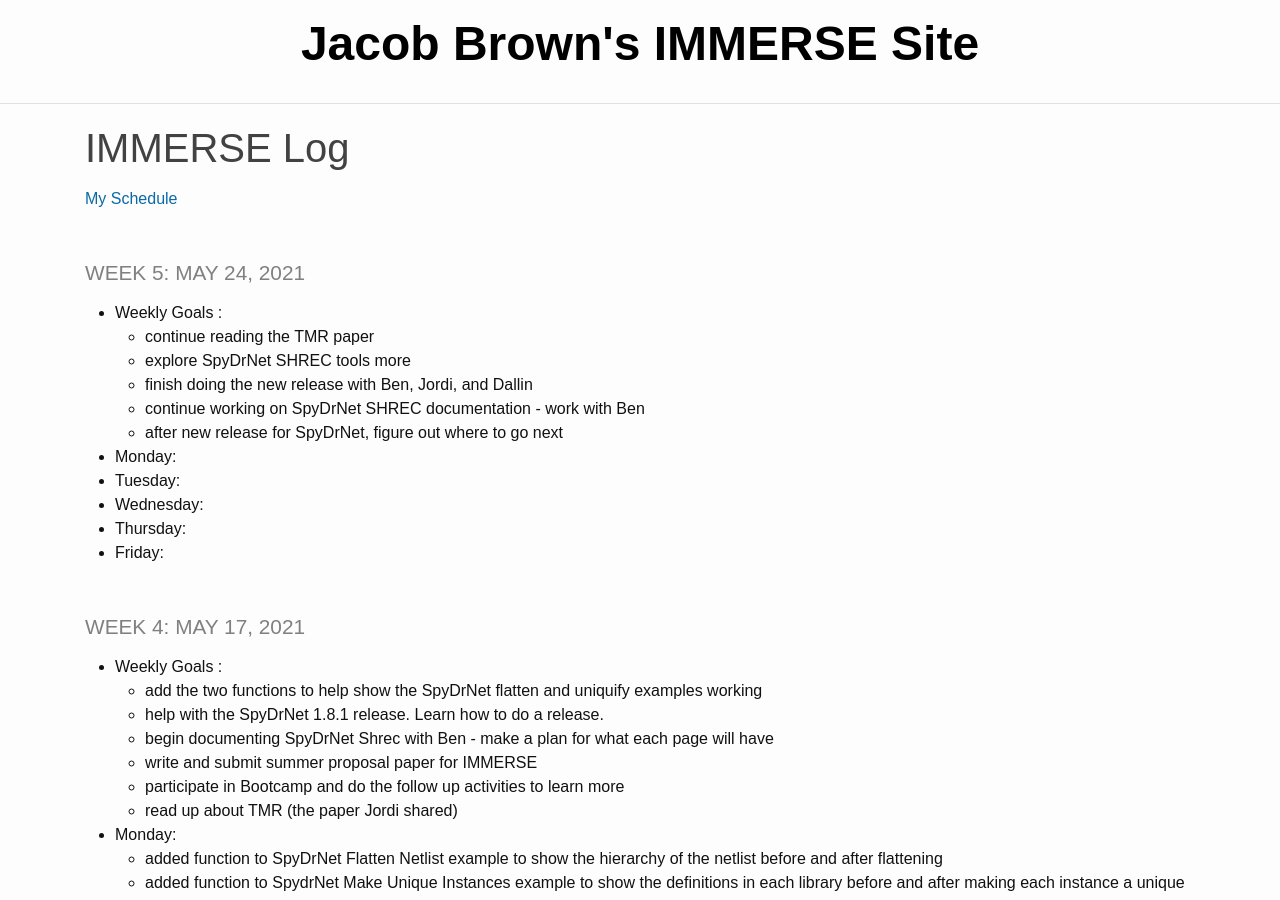
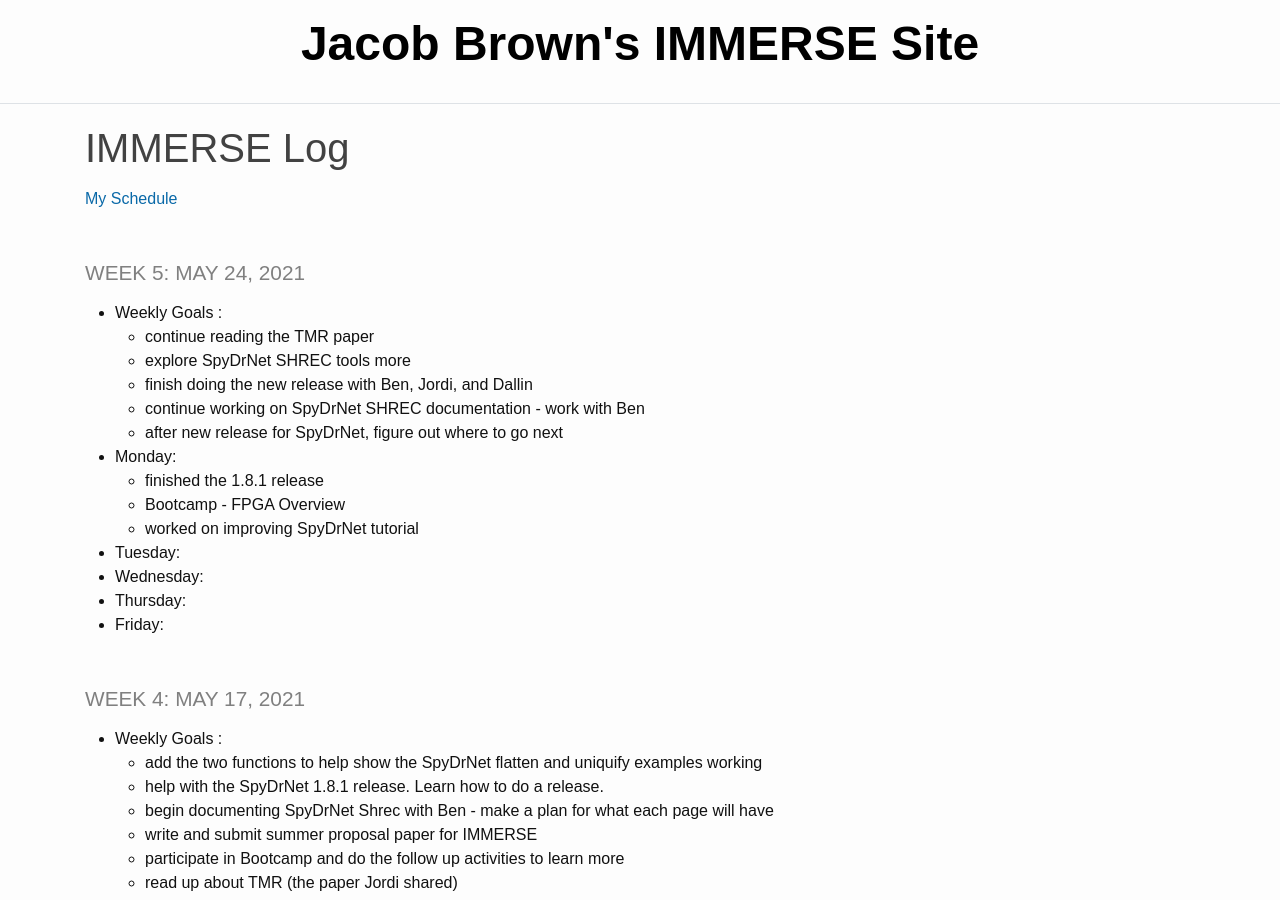
Before and after one commit to jacobdbrown4/jacob_brown, a Jekyll site: the page built from _pages/log.md, in a window 1280 px wide and 900 px high. Built offline with Jekyll 4.4.1, drawn with Linux system fonts in a browser that asks for light colours.

Commit message:
updated log

```diff
--- a/_pages/log.md
+++ b/_pages/log.md
@@ -13,6 +13,9 @@ title: IMMERSE Log
   * continue working on SpyDrNet SHREC documentation - work with Ben
   * after new release for SpyDrNet, figure out where to go next
 * **Monday**:
+  * finished the 1.8.1 release
+  * Bootcamp - FPGA Overview
+  * worked on improving SpyDrNet tutorial
 * **Tuesday**:
 * **Wednesday**:
 * **Thursday**:
```
